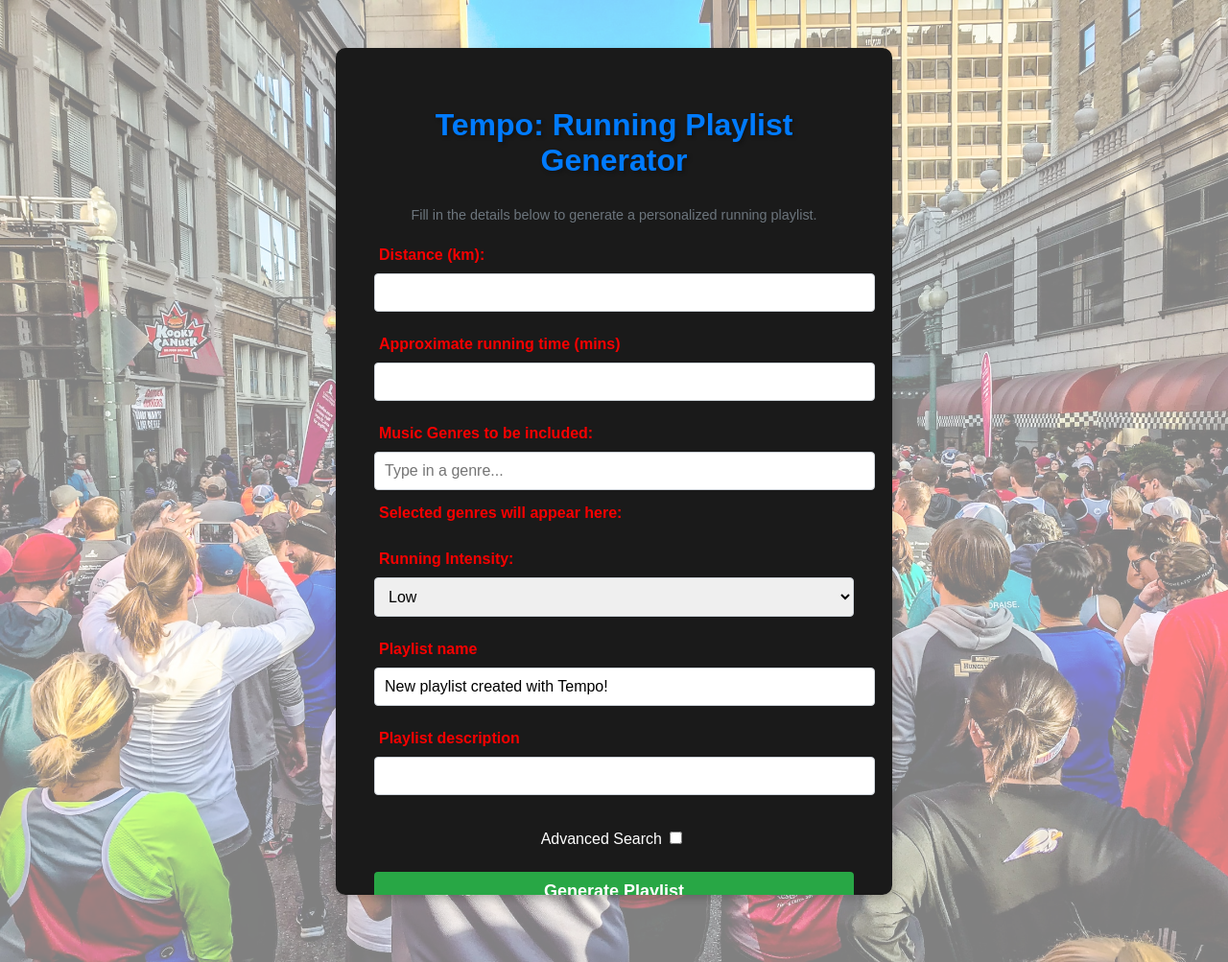
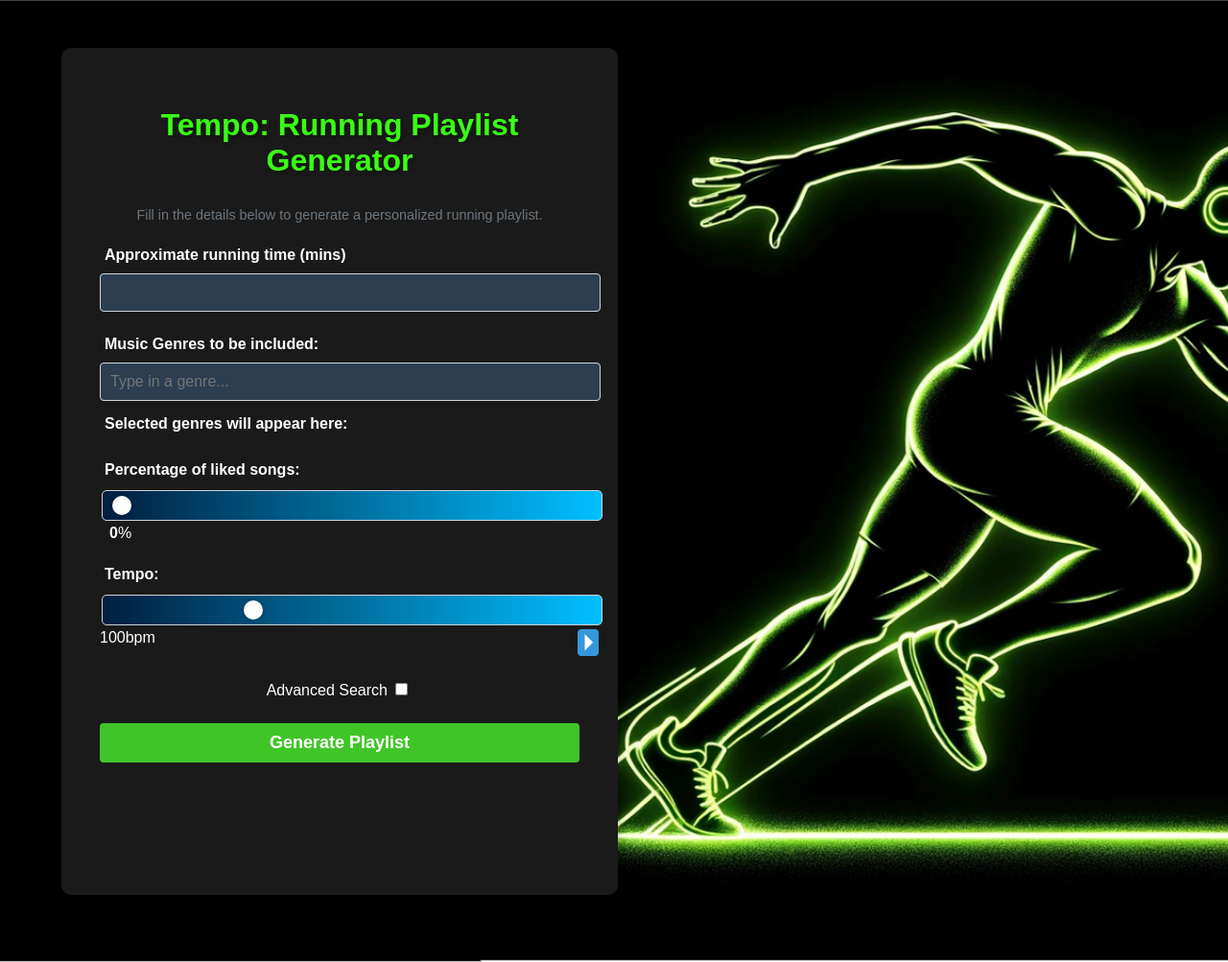
Before and after one commit to SSE-CW-Team/SSE-CW-Group-Project, a Flask app: page / in a window 1280 px wide. Shown: the whole page at 96% size. Run offline with Flask 3, Linux system fonts and the light colour scheme.

Commit message:
Feature: Updated styling to be more modern

```diff
--- a/api/static/styles/style.css
+++ b/api/static/styles/style.css
@@ -21,14 +21,14 @@
     position: absolute;
     top: 10px;
     left: 10px;
-    color: #3498db; /* Set arrow color */
+    color: #39ff14; /* Neon green for arrow color */
     cursor: pointer;
     text-decoration: none;
 }
 
 body {
     font-family: 'Arial', sans-serif;
-    background-image: url("../images/running_background.jpg");
+    background-image: url("../images/background_neon_sprinter.png");
     background-size: cover;
     background-attachment: fixed;
     background-repeat: no-repeat;
@@ -40,6 +40,7 @@ body {
     align-items: center;
     height: 100vh;
     color: #ffffff;
+    font-family: 'Raleway', sans-serif;
 }
 
 body::before {
@@ -49,7 +50,6 @@ body::before {
     right: 0;
     bottom: 0;
     left: 0;
-    background: rgba(255, 255, 255, 0.5); /* White color with 50% opacity */
     z-index: -1; /* Ensure the overlay is behind the content */
 }
 
@@ -61,8 +61,8 @@ body::before {
 }
 
 .export-button {
-    background-color: #3498db;
-    color: #ecf0f1;
+    background-color: #198754; /* Darker green */
+    color: #ffffff; /* White text */
     padding: 10px 20px;
     border: none;
     border-radius: 5px;
@@ -73,6 +73,10 @@ body::before {
     bottom: 10px;
     left: 50%;
     transform: translateX(-50%);
+  }
+
+  .export-button:hover {
+    background-color: #145a32; /* Even darker green */
   }
 
   .main-button:hover {
@@ -101,6 +105,7 @@ input[type="checkbox"] {
     top: 5vh;
     height: 80vh; /* Set a specific height, adjust as needed */
     overflow-y: auto; /* Enable vertical scrolling within the container */
+    left: 5%;
 }
 
 .container.fixed-container {
@@ -122,7 +127,7 @@ background-color: #3498db; /* WebKit thumb color */
 
 
 h1 {
-    color: #007bff;
+    color: #39ff14; /* Neon green for headers */
     text-align: center;
     margin-bottom: 30px;
     font-size: 2em;
@@ -142,7 +147,7 @@ h3 {
     display: block;
     margin-bottom: 5px;
     font-weight: bold;
-    color: #f70000; /* Dark gray color for text */
+    color: #ffffff; /* White color for form labels */
 }
 
 .form-group input,
@@ -152,6 +157,8 @@ h3 {
     border: 1px solid #ced4da;
     border-radius: 4px;
     font-size: 16px;
+    background-color: #2c3e50; /* Darker background for input */
+    color: #ffffff; /* White text */
 }
 
 
@@ -161,10 +168,8 @@ input[type="range"] {
     width: 100%;
     height: 10px;
     border-radius: 5px;
-    background: linear-gradient(to right, #ff4e50, #fc913a); /* Gradient background */
+    background: linear-gradient(to right, #001f3f, #00BFFF); /* Dark blue to light blue */
     outline: none;
-    opacity: 0.7;
-    transition: opacity 0.2s;
 }
 
 /* Change the appearance of the thumb/handle */
@@ -206,12 +211,13 @@ label {
     width: 100%;
     padding: 10px;
     border: none;
-    background-color: #28a745; /* Green color for the button */
     color: white;
     border-radius: 4px;
     cursor: pointer;
     font-size: 18px;
     font-weight: bold;
+    background-color: #40c528; /* Neon green */
+
 }
 
 .main-button:hover {
--- a/api/templates/index.html
+++ b/api/templates/index.html
@@ -13,10 +13,6 @@
       <h1>Tempo: Running Playlist Generator</h1>
       <p class="explanation">Fill in the details below to generate a personalized running playlist.</p>
       <form id="inputForm" action="{{ url_for('fetch_songs') }}" method="post">
-        <div class="form-group">
-          <label for="distance">Distance (km):</label>
-          <input type="number" id="distance" name="distance" min="0" max="100" required />
-        </div>
         <div class="form-group">
           <label for="run_length">Approximate running time (mins)</label>
           <input type="number" id="run_length" name="run_length" min="0" max="200" required />
@@ -158,20 +154,15 @@
           <script src="{{ url_for('static', filename='scripts/functions.js')}}"></script>
         </div>
         <div class="form-group">
-          <label for="intensity">Running Intensity:</label>
-          <select id="intensity" name="intensity">
-            <option value="low">Low</option>
-            <option value="medium">Medium</option>
-            <option value="high">High</option>
-          </select>
+          <label for="liked_songs">Percentage of liked songs:</label>
+          <input type="range" id="liked_songs" name="liked_songs" min="0" max="100" value="0" step="20" oninput="updateLikedSongsValue()">
+          <span id="liked_songs_value">0</span><span>%</span>
         </div>
         <div class="form-group">
-          <label for="name">Playlist name</label>
-          <input type="text" id="name" name="name" value="New playlist created with Tempo!" maxlength="100" required>
-        </div>
-        <div class="form-group">
-          <label for="description">Playlist description</label>
-          <input type="text" id="description" name="description" value="" maxlength="300">
+          <label for="tempo">Tempo:</label>
+          <input type="range" id="tempo" name="tempoValue" min="60" max="200" value="100" oninput="updateTempoValue()">
+          <span id="tempo_value">100</span><span>bpm</span>
+          <button type="button" id="metronome-button" class="metro-btn" onclick="toggleMetronome()">⏵</button>
         </div>
         <div class="advanced-form-group">
           <label>
@@ -202,12 +193,6 @@
             <input type="range" id="popularity" name="popularityValue" min="0" max="100" value="0">
           </div>
           <div class="form-group">
-            <label for="tempo">Tempo:</label>
-            <input type="range" id="tempo" name="tempoValue" min="60" max="200" value="100" oninput="updateTempoValue()">
-            <span id="tempo_value">100</span><span>bpm</span>
-            <button type="button" id="metronome-button" class="metro-btn" onclick="toggleMetronome()">⏵</button>
-          </div>
-          <div class="form-group">
             <label for="danceability">Danceability:</label>
             <input type="range" id="danceability" name="danceabilityValue" min="0" max="1" value="0.5" step="0.01">
           </div>
@@ -216,9 +201,12 @@
             <input type="range" id="energy" name="energyValue" min="0" max="1" value="0.5" step="0.01">
           </div>
           <div class="form-group">
-            <label for="liked_songs">Percentage of liked songs:</label>
-            <input type="range" id="liked_songs" name="liked_songs" min="0" max="100" value="0" step="20" oninput="updateLikedSongsValue()">
-            <span id="liked_songs_value">0</span><span>%</span>
+            <label for="intensity">Running Intensity:</label>
+            <select id="intensity" name="intensity">
+              <option value="low">Low</option>
+              <option value="medium">Medium</option>
+              <option value="high">High</option>
+            </select>
           </div>
         </div>
         <input type="hidden" id="selectedGenres" name="selectedGenres" value="" />
@@ -226,4 +214,3 @@
       </form>
     </div>
   </body>
-</html>
```
Also changed, not shown: api/templates/export.html (+9 -2 lines), api/static/images/background_neon_sprinter.png (added).
